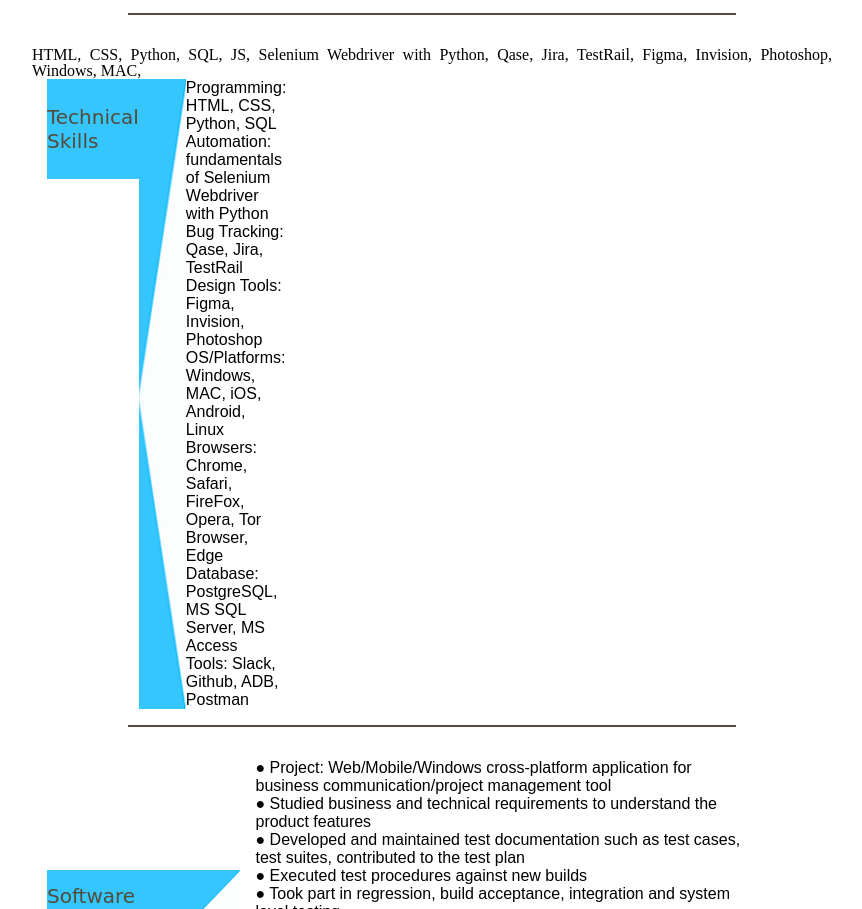
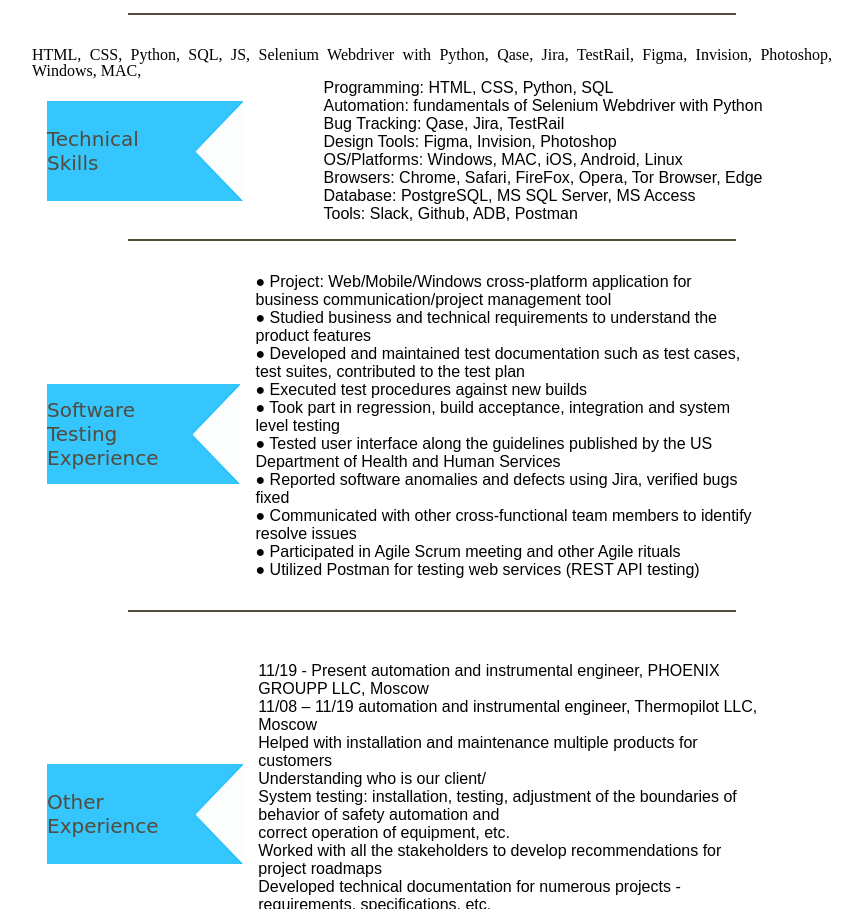
Before and after one commit to VadimDud/resume, a plain HTML site: page index.html in a window 1280 px wide. Shown: the part 427-1336 px from the top of the page, without its empty margins (208-1070 px from the left). Drawn offline with Linux system fonts and the light colour scheme.

Commit message:
Update index.html

```diff
--- a/index.html
+++ b/index.html
@@ -63,13 +63,14 @@
         </section>
         <div class="line">
         </div>
-        <div id="running-textt"></div>
+       <div id="running-textt"></div>
         <section class="Technical_skills">
-            <dib class="block">
+            <div class="block">
                 <div class="main-image">
                     <div class="note" id="techslills">Technical Skills</div>
                 </div>
                 <img src="images/maine-image.png" />
+
             </div>
             <span class="Technical skills" id="technic">
                 Programming:                     HTML, CSS, Python, SQL, JS
```
